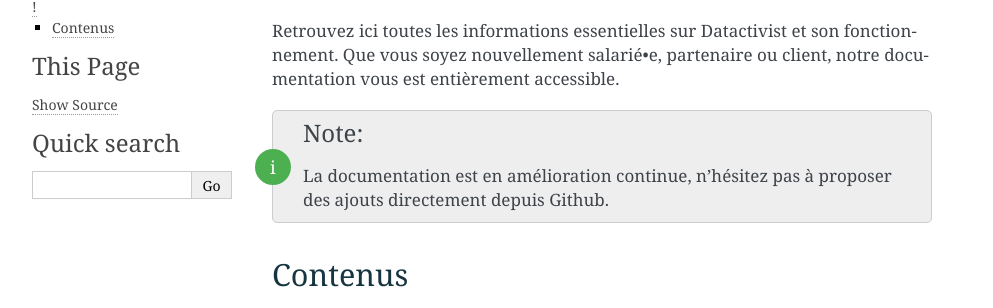
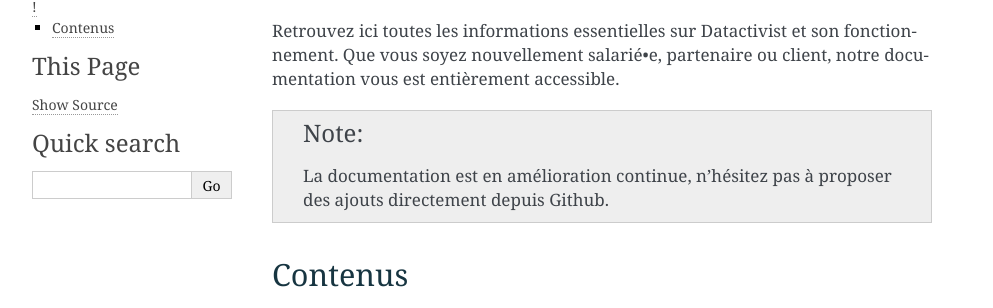
Before and after one commit to datactivist/documentation-datactivist, a Sphinx documentation site: the page built from docs/source/index.rst, in a window 1280 px wide. Shown: the part 140-448 px from the top of the page, without its empty margins (148-1141 px from the left). Built offline with Sphinx 7.4.7, drawn with Linux system fonts in a browser that asks for light colours.

Commit message:
Update custom.css

```diff
--- a/docs/source/_static/custom.css
+++ b/docs/source/_static/custom.css
@@ -36,43 +36,14 @@
 }
 
 /* Style pour les hints */
-.admonition {
-    border-radius: 5px;
-    border-width: 1px;
-    border-style: solid;
-    margin: 10px 0px;
-    padding: 10px 15px;
-    position: relative;
+.tip {
+  background-color: #FFF1EB;
+  padding: 10px;
+  border-radius: 10px;
+  box-shadow: 0 0 10px rgba(0, 0, 0, 0.2);
+  transition: box-shadow 0.3s ease-in-out;
 }
 
-.admonition:before {
-    background: #4CAF50;
-    border-radius: 50%;
-    content: "i";
-    color: #FFFFFF;
-    font-size: 18px;
-    height: 36px;
-    left: -18px;
-    line-height: 36px;
-    position: absolute;
-    text-align: center;
-    top: 50%;
-    transform: translateY(-50%);
-    width: 36px;
+.tip:hover {
+  box-shadow: 0 0 20px rgba(0, 0, 0, 0.4);
 }
-
-.admonition-tip:before {
-    background: #2196F3;
-}
-
-.admonition-warning:before {
-    background: #FFC107;
-}
-
-.admonition-important:before {
-    background: #F44336;
-}
-
-.admonition-note:before {
-    background: #9C27B0;
-}
```
